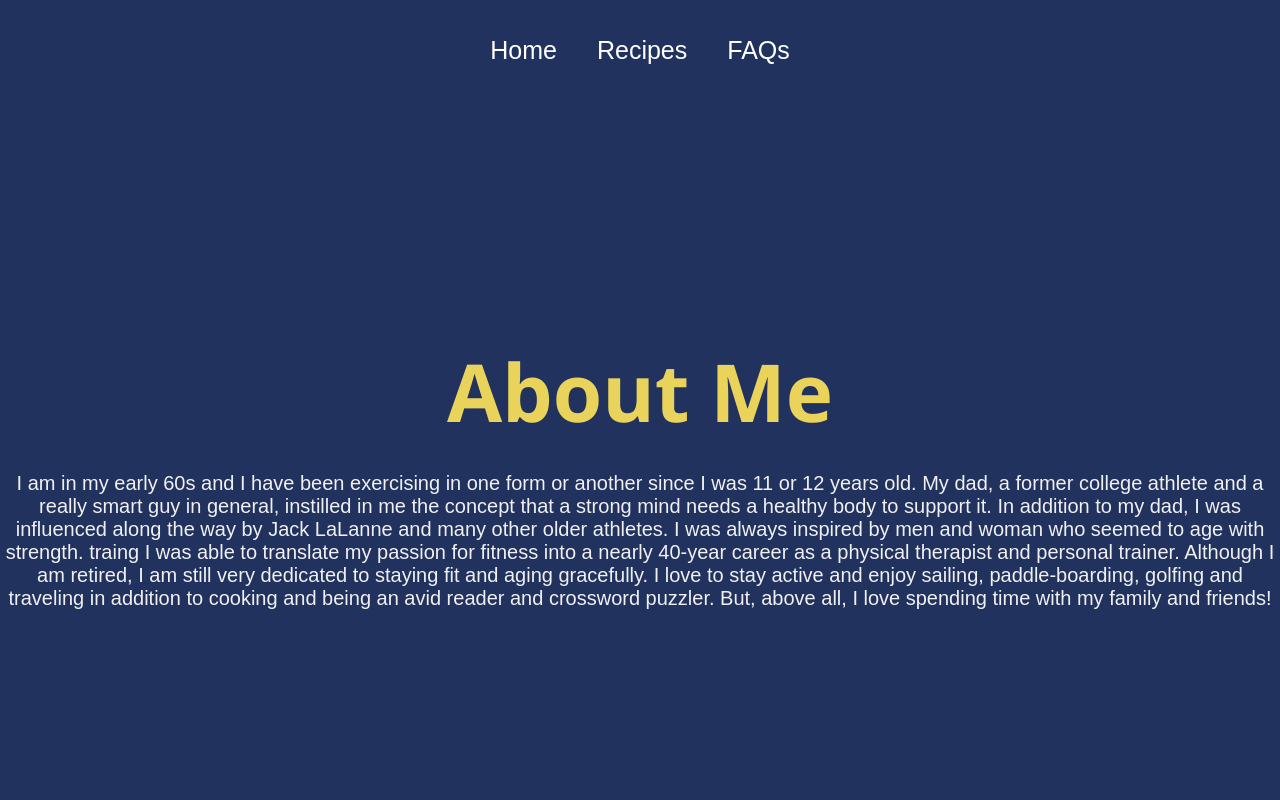
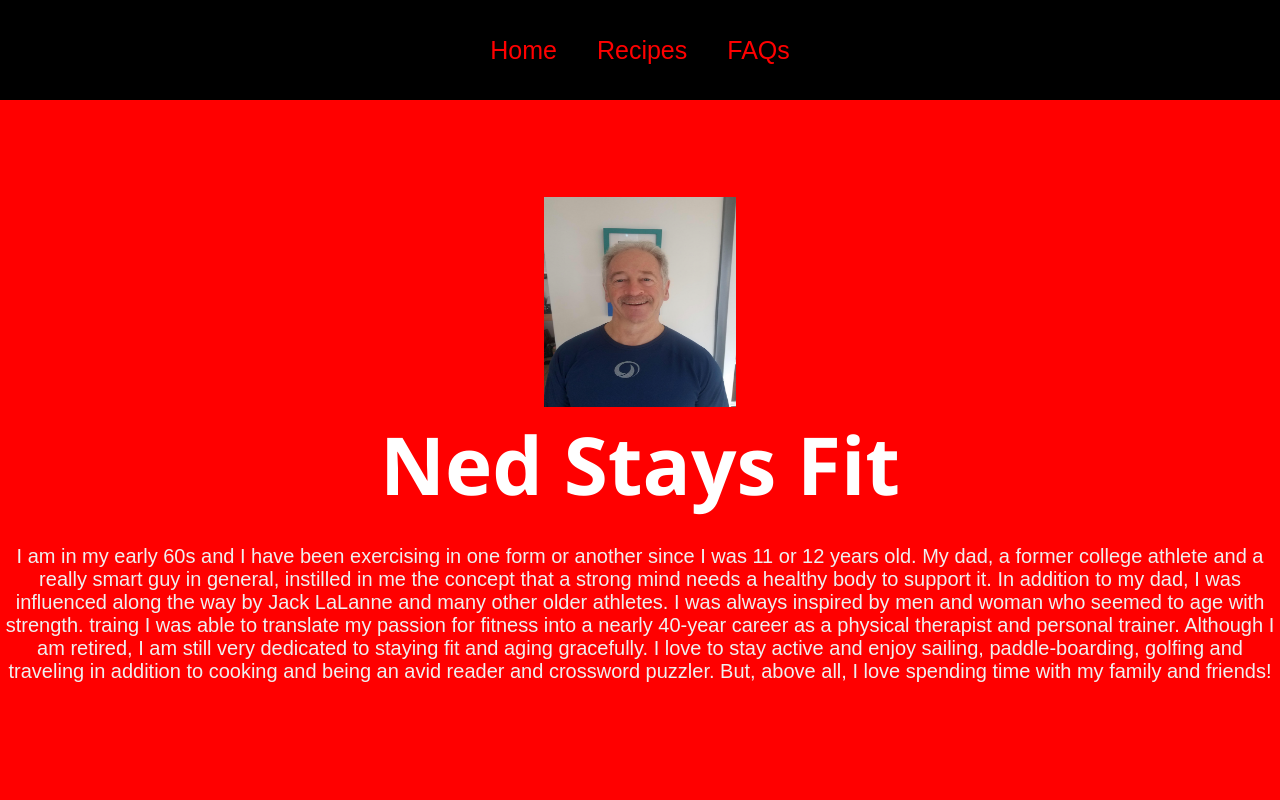
Before and after one commit to ewebber283/ned-stays-fit, a React (Create React App) app: page / in a window 1280 px wide. Shown: the top 800 px of the page. Built offline with nearby package versions, Linux system fonts and the light colour scheme.

Commit message:
added new styling

```diff
--- a/src/helpers/Faqs.js
+++ b/src/helpers/Faqs.js
@@ -1,14 +1,14 @@
 export const faqList = [
     {
-        question: 'What is the best time to exercise?',
-        answer: "Quite frankly, the best time is whenever you can. It doesn't matter if it's morning, noon or night, as long as you pick a time and commit to it.",
+        question: 'Q: What is the best time to exercise?',
+        answer: "A: Quite frankly, the best time is whenever you can. It doesn't matter if it's morning, noon or night, as long as you pick a time and commit to it.",
     },
     {
-        question: 'How long should I exercise for?',
-        answer: 'Personally, I try to set aside at least 20-30 minutes/session, but even 5-10 minutes of dedicated exercise is beneficial.',
+        question: 'Q: How long should I exercise for?',
+        answer: 'A: Personally, I try to set aside at least 20-30 minutes/session, but even 5-10 minutes of dedicated exercise is beneficial.',
     },
     {
-        question: "What's the point?",
-        answer: 'We all work so hard in our professions to get to retirement, make a living.  Staying fit allows us to enjoy our leisure time and our retirement years more fully.',
+        question: "Q: What's the point?",
+        answer: 'A: We all work so hard in our professions to get to retirement, make a living.  Staying fit allows us to enjoy our leisure time and our retirement years more fully.',
     }
 ]
--- a/src/pages/Home.js
+++ b/src/pages/Home.js
@@ -1,11 +1,15 @@
 import React from 'react';
 import "../styles/Home.css";
+import proPic from "../assets/propic.png";
 
 function Home() {
     return (
         <div className='home'>
             <div className='about'>
-                <h2>About Me</h2>
+                <img src={proPic}></img>
+                <h2>
+                    Ned Stays Fit
+                </h2>
                 <div className='description'>
                     <p> I am in my early 60s and I have been exercising in one form or another since I was 11 or 12 years old. My
 dad, a former college athlete and a really smart guy in general, instilled in me the concept that a strong
--- a/src/styles/Home.css
+++ b/src/styles/Home.css
@@ -2,8 +2,14 @@
     width: 100%;
     align-items: center;
     font-family: "Arial", sans-serif;
-    color: #3e497a;
+    color: red;
   }
+
+img {
+  width: 15%;
+  height: 30%;
+  margin-bottom: -5%;
+}
 
   .about {
     width: 100%;
@@ -13,14 +19,14 @@
     justify-content: center;
     align-items: center;
     text-align: center;
-    background-color: #21325e;
+    background-color: red;
     color: #f0f0f0;
   }
 
   .about h2 {
     font-family: "Segoe UI", Tahoma, Geneva, Verdana, sans-serif;
     font-size: 80px;
-    color: #e9d35b;
+    color: white;
     height: 50px;
   }
 
--- a/src/styles/Nav.css
+++ b/src/styles/Nav.css
@@ -1,7 +1,7 @@
 .navbar {
     width: 100%;
     height: 100px;
-    background: #21325e;
+    background:black;
   }
 
   .links {
@@ -10,11 +10,11 @@
     display: flex;
     align-items: center;
     justify-content: center;
-    color: white;
+    color: red;
   }
 
   .navbar a {
-    color: white;
+    color: red;
     text-decoration: none;
     margin: 20px;
     font-size: 25px;
--- a/src/styles/RecipeDisplay.css
+++ b/src/styles/RecipeDisplay.css
@@ -8,17 +8,17 @@
   }
 
   .recipe h1 {
-    color: #3e497a;
+    color: red;
     font-size: 35px;
   }
 
 
   .recipe p {
     font-size: 25px;
-    color: #3e497a;
+    color: red;
   }
 
   .recipe svg {
     font-size: 60px;
-    color: #3e497a;
+    color: red;
   }
```
Also changed, not shown: src/assets/propic.png (added).
